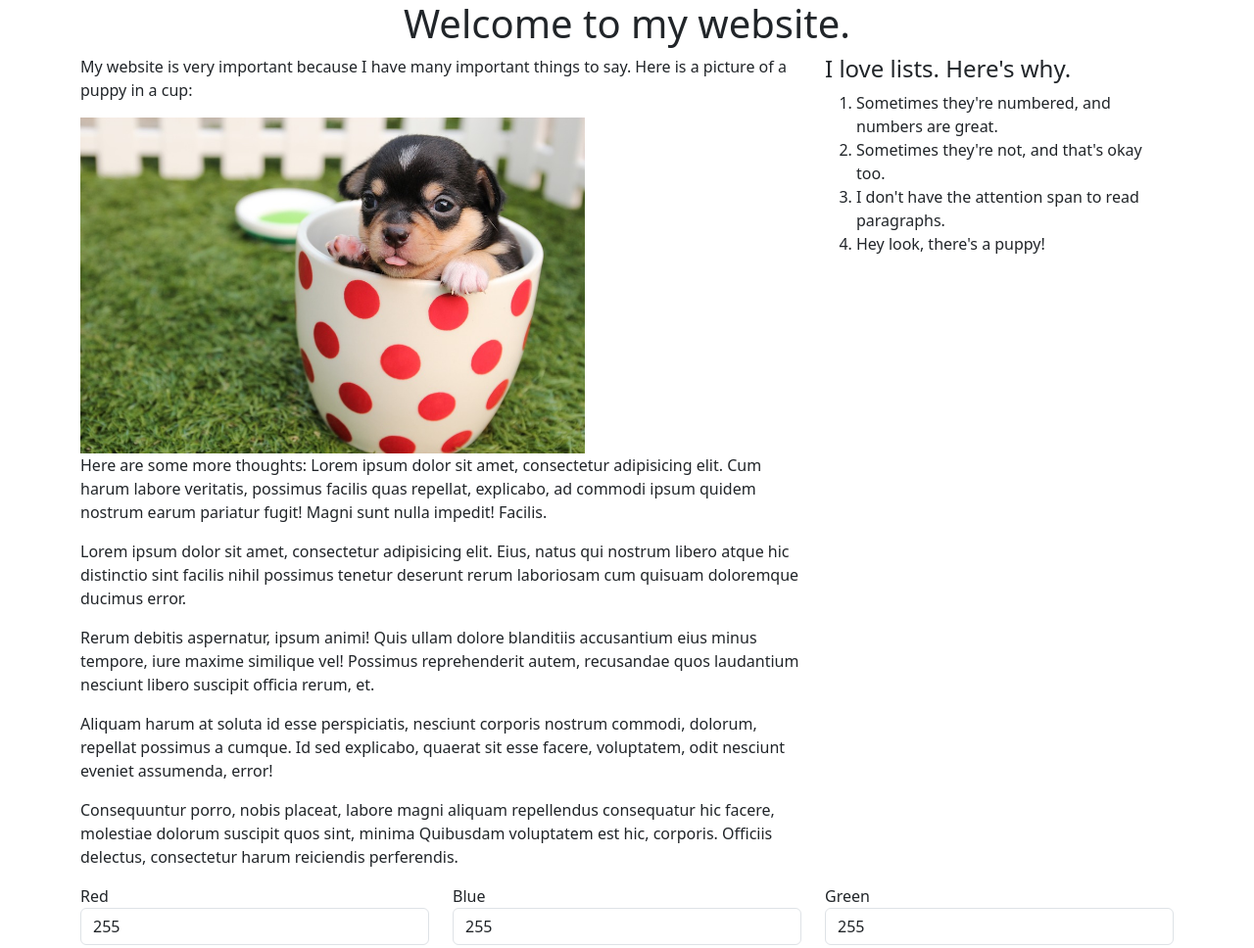
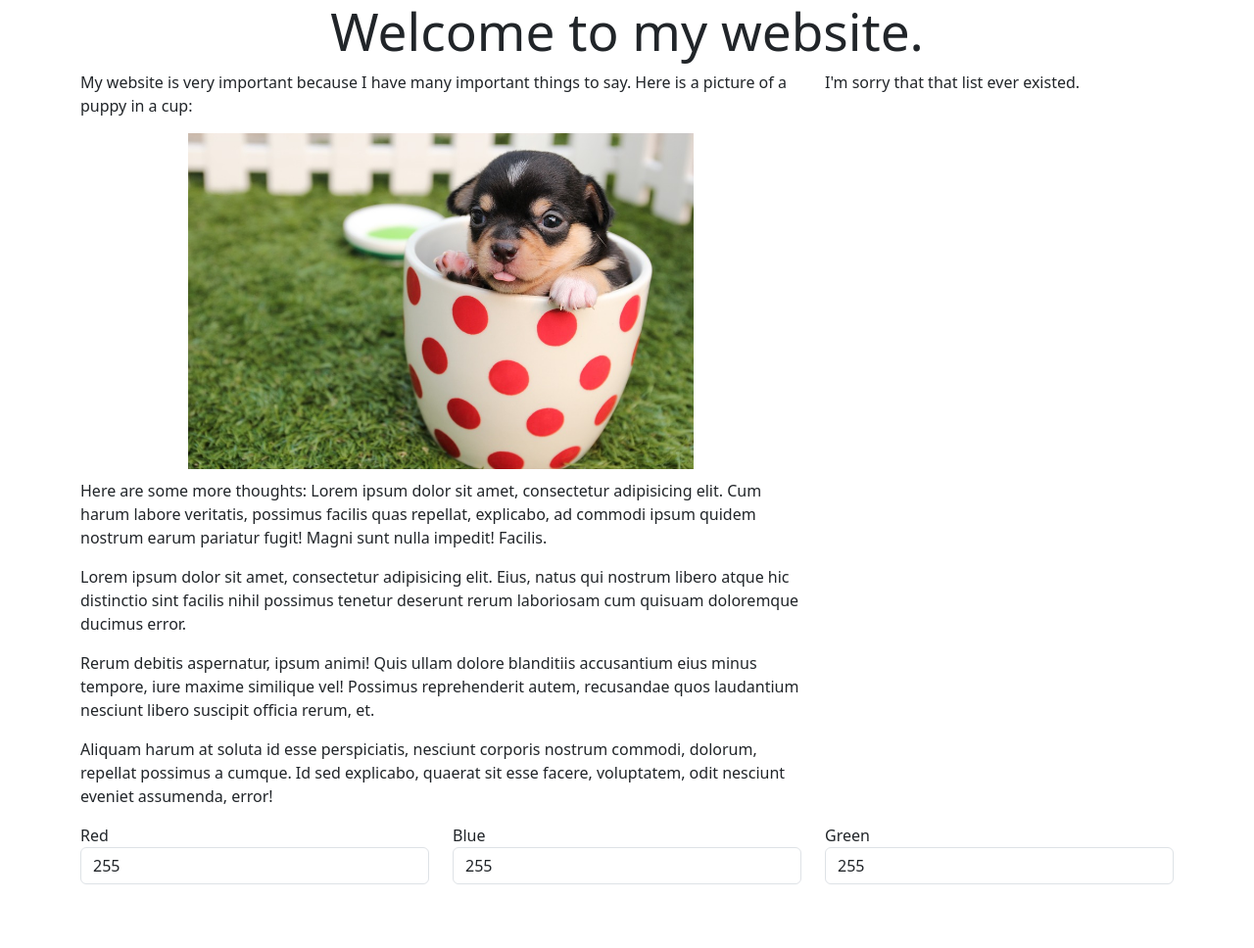
Before and after one commit to loganaros/jQuery_DOM_Practice, a plain HTML site: page index.html in a window 1280 px wide. Shown: the whole page at 98% size. Drawn offline with nearby package versions, Linux system fonts and the light colour scheme.

Commit message:
created solutions

```diff
--- a/index.html
+++ b/index.html
@@ -74,7 +74,20 @@
 </div>
 <script src="https://code.jquery.com/jquery-3.3.1.js"></script>
 <script>
-  // Add your code here!
+  $(document).ready(function() {
+    console.log("Let's get ready to party with jQuery!");
+  });
+  $("img", "article").addClass("image-center");
+  $("p", "article").last().remove();
+  $("#title").css("font-size", Math.random() * 100);
+  $("ol").append("<li>HEY THERE!</li>");
+  $("aside").empty().append("<p>I'm sorry that that list ever existed.</p>");
+  $(".form-control").on("keyup blur change", function() {
+    $("body").css("background-color", `rgb(${$(".form-control").eq(0).val()}, ${$(".form-control").eq(1).val()}, ${$(".form-control").eq(2).val()})`);
+  });
+  $("img").on("click", function() {
+    $(this).remove();
+  })
 </script>
 </body>
 
```
